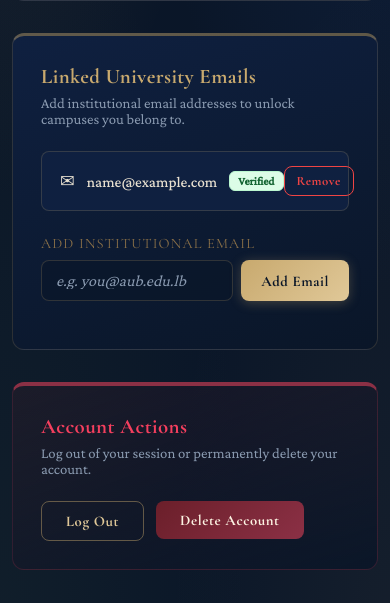
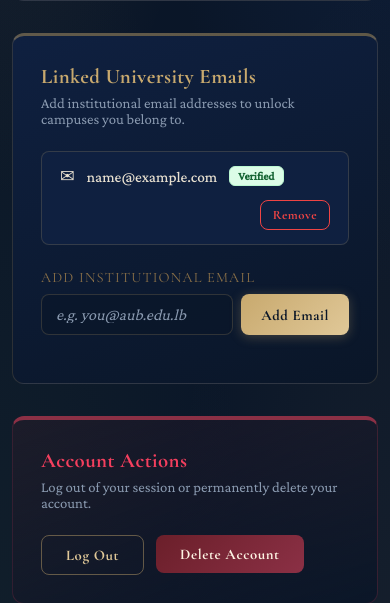
Before and after one commit to HusseinMayla/CampusNexus, a Flask app: page /settings in a window 390 px wide. Shown: the part 563-1166 px from the top of the page. Run offline with Flask 3, Linux system fonts and the light colour scheme; a user stored in the database is signed in; tables that the repository leaves empty hold one stand-in row (values such as "Sample post").

Commit message:
fixed responsiveness.

```diff
--- a/app/static/css/base-styles.css
+++ b/app/static/css/base-styles.css
@@ -636,7 +636,7 @@ h3, h4 { font-family: var(--font-display); color: var(--base-tan); letter-spacin
 }
 [data-theme="light"] .chat-dot { background: #0a1628; }
 
-@media (max-width: 768px) {
+@media (max-width: 1200px) {
     .base-hamburger { display: flex; }
 
     .base-sidebar {
--- a/app/static/css/map.css
+++ b/app/static/css/map.css
@@ -573,7 +573,7 @@ body {
 .leaflet-control-attribution a { color: var(--tan-dim) !important; }
 
 /* ── Responsive ──────────────────────────────────────────────── */
-@media (max-width: 768px) {
+@media (max-width: 1200px) {
   .map-sidebar {
     position: absolute;
     top: 0; left: 0;
--- a/app/templates/main/campus_settings.html
+++ b/app/templates/main/campus_settings.html
@@ -6,7 +6,7 @@
 <style>
 .cs-top-grid    { display: grid; grid-template-columns: 1fr 400px; gap: 40px; align-items: start; margin-bottom: 48px; }
 .cs-bottom-grid { display: grid; grid-template-columns: 1fr 1fr; gap: 40px; align-items: start; }
-@media (max-width: 768px) {
+@media (max-width: 1200px) {
     .cs-top-grid    { grid-template-columns: 1fr; }
     .cs-bottom-grid { grid-template-columns: 1fr; }
 }
--- a/app/templates/main/settings.html
+++ b/app/templates/main/settings.html
@@ -1,6 +1,50 @@
 {% extends "base.html" %}
 
 {% block title %}Settings - CampusNexus{% endblock %}
+
+{% block extra_css %}
+<style>
+.email-row {
+    display: flex;
+    justify-content: space-between;
+    align-items: center;
+    padding: 14px 18px;
+    background: var(--base-card-bg);
+    border: 1px solid var(--base-border-color);
+    border-radius: 8px;
+}
+.email-info {
+    display: flex;
+    align-items: center;
+    gap: 12px;
+    flex-wrap: wrap;
+    min-width: 0;
+}
+.email-address {
+    font-weight: 500;
+    font-size: 0.95rem;
+    word-break: break-all;
+}
+.email-actions {
+    display: flex;
+    gap: 8px;
+}
+@media (max-width: 600px) {
+    .email-row {
+        flex-direction: column;
+        align-items: flex-start;
+        gap: 14px;
+    }
+    .email-info {
+        width: 100%;
+    }
+    .email-actions {
+        width: 100%;
+        justify-content: flex-end;
+    }
+}
+</style>
+{% endblock %}
 
 {% block content %}
 <div style="max-width: 800px; margin: 0 auto; padding: 24px 0;">
@@ -48,10 +92,10 @@
             {% if current_user.secondary_emails %}
             <div style="display: flex; flex-direction: column; gap: 12px; margin-bottom: 24px;">
                 {% for email in current_user.secondary_emails %}
-                <div style="display: flex; justify-content: space-between; align-items: center; padding: 14px 18px; background: var(--base-card-bg); border: 1px solid var(--base-border-color); border-radius: 8px;">
-                    <div style="display: flex; align-items: center; gap: 12px;">
+                <div class="email-row">
+                    <div class="email-info">
                         <span style="font-size: 1.1rem;">✉</span>
-                        <span style="font-weight: 500; font-size: 0.95rem;">{{ email.email }}</span>
+                        <span class="email-address">{{ email.email }}</span>
                         {% if email.is_verified %}
                             <span style="font-size: 0.72rem; padding: 3px 8px; border-radius: 6px; background: #dcfce7; color: #166534; font-weight: 600; border: 1px solid #bbf7d0;">Verified</span>
                         {% else %}
@@ -59,7 +103,7 @@
                         {% endif %}
                     </div>
 
-                    <div style="display: flex; gap: 8px;">
+                    <div class="email-actions">
                         {% if not email.is_verified %}
                         <form action="{{ url_for('auth.verify_email', email_id=email.id) }}" method="POST" style="margin: 0;">
                             <button type="submit" class="base-button-secondary" style="font-size: 0.8rem; padding: 6px 12px; border-color: #3b82f6; color: #3b82f6; background: transparent;">Verify</button>
--- a/seed.py
+++ b/seed.py
@@ -142,7 +142,8 @@ def seed_database():
             u = User(
                 name=name,
                 email=email,
-                password_hash=password_hash
+                password_hash=password_hash,
+                is_verified=True
             )
             db.session.add(u)
             users.append(u)
```
Also changed, not shown: app/static/css/campus_map.css (+113 -2 lines), app/templates/main/campus_map.html (+26 -24 lines), app/templates/main/create_campus.html (+25 -1 lines), app/templates/main/notifications.html (+44 -8 lines).
